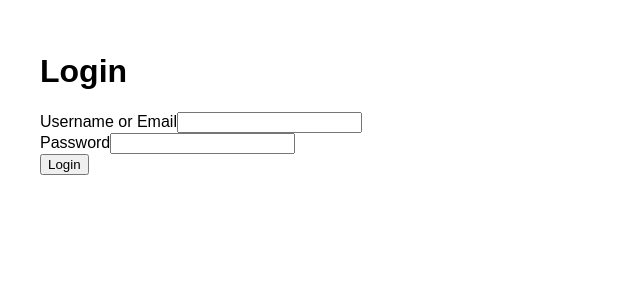
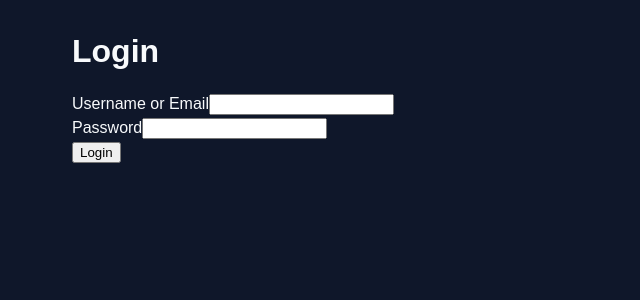
Before and after one commit to NathanPunsalan/fitness-tracker, a React app in the folder frontend/: page /login in a window 1280 px wide. Shown: the top 300 px of the page, without its empty margins (0-640 px from the left). Built offline with nearby package versions, Linux system fonts and the light colour scheme; no server answers; the HTML template or start-up script is replaced by a standard one.

Commit message:
Establish global frontend design system

```diff
--- a/frontend/src/App.css
+++ b/frontend/src/App.css
@@ -1,21 +1,30 @@
-#root {
-    max-width: 1200px;
-    margin: 0 auto;
-    padding: 2rem;
-}
-
 .navbar {
     display: flex;
     align-items: center;
-    gap: 24px;
-    padding: 16px 32px;
+    gap: var(--space-lg);
+
+    padding: var(--space-md) var(--page-padding);
 }
 
 .navbar a {
+    color: var(--color-text-muted);
+    font-weight: var(--font-weight-medium);
     text-decoration: none;
 }
 
+.navbar a:hover {
+    color: var(--color-text);
+}
+
 .navbar a.active {
-    font-weight: bold;
-    text-decoration: underline;
+    color: var(--color-primary);
+    font-weight: var(--font-weight-semibold);
 }
+
+.main-content {
+    width: 100%;
+    max-width: var(--content-max-width);
+    margin: 0 auto;
+    padding: var(--page-padding);
+    box-sizing: border-box;
+}
--- a/frontend/src/index.css
+++ b/frontend/src/index.css
@@ -1,4 +1,119 @@
+:root {
+    /* Brand */
+    --color-primary: #22c55e;
+    --color-primary-hover: #16a34a;
+
+    /* Backgrounds */
+    --color-background: #0f172a;
+    --color-surface: #162033;
+    --color-surface-elevated: #1e293b;
+
+    /* Text */
+    --color-text: #f8fafc;
+    --color-text-muted: #94a3b8;
+
+    /* Borders */
+    --color-border: #334155;
+
+    /* Status */
+    --color-success: #22c55e;
+    --color-error: #ef4444;
+    --color-warning: #f59e0b;
+    --color-info: #3b82f6;
+
+    /* Typography */
+    --font-family-base: Arial, Helvetica, sans-serif;
+
+    --font-size-xs: 0.75rem;
+    --font-size-sm: 0.875rem;
+    --font-size-md: 1rem;
+    --font-size-lg: 1.25rem;
+    --font-size-xl: 1.5rem;
+    --font-size-2xl: 2rem;
+
+    --font-weight-normal: 400;
+    --font-weight-medium: 500;
+    --font-weight-semibold: 600;
+    --font-weight-bold: 700;
+
+    --line-height-normal: 1.5;
+    --line-height-heading: 1.2;
+
+    /* Spacing */
+    --space-xs: 0.25rem;
+    --space-sm: 0.5rem;
+    --space-md: 1rem;
+    --space-lg: 1.5rem;
+    --space-xl: 2rem;
+    --space-2xl: 3rem;
+
+    /* Border Radius */
+    --radius-sm: 0.375rem;
+    --radius-md: 0.5rem;
+    --radius-lg: 0.75rem;
+    --radius-xl: 1rem;
+
+    /* Shadows */
+    --shadow-sm: 0 1px 2px rgba(0, 0, 0, 0.2);
+    --shadow-md: 0 4px 12px rgba(0, 0, 0, 0.25);
+    --shadow-lg: 0 10px 25px rgba(0, 0, 0, 0.3);
+
+    /* Layout */
+    --content-max-width: 1200px;
+    --page-padding: var(--space-xl);
+}
+
 body {
     margin: 0;
-    font-family: Arial, Helvetica, sans-serif;
+    min-width: 320px;
+    min-height: 100vh;
+
+    font-family: var(--font-family-base);
+    font-size: var(--font-size-md);
+    font-weight: var(--font-weight-normal);
+    line-height: var(--line-height-normal);
+
+    color: var(--color-text);
+    background-color: var(--color-background);
 }
+
+#root {
+    min-height: 100vh;
+}
+
+/* Global Typography */
+h1,
+h2,
+h3,
+h4,
+h5,
+h6 {
+    margin-top: 0;
+    color: var(--color-text);
+    line-height: var(--line-height-heading);
+}
+
+h1 {
+    font-size: var(--font-size-2xl);
+    font-weight: var(--font-weight-bold);
+}
+
+h2 {
+    font-size: var(--font-size-xl);
+    font-weight: var(--font-weight-semibold);
+}
+
+h3 {
+    font-size: var(--font-size-lg);
+    font-weight: var(--font-weight-semibold);
+}
+
+p {
+    margin-top: 0;
+    color: var(--color-text);
+}
+
+small {
+    font-size: var(--font-size-sm);
+    color: var(--color-text-muted);
+}
```
